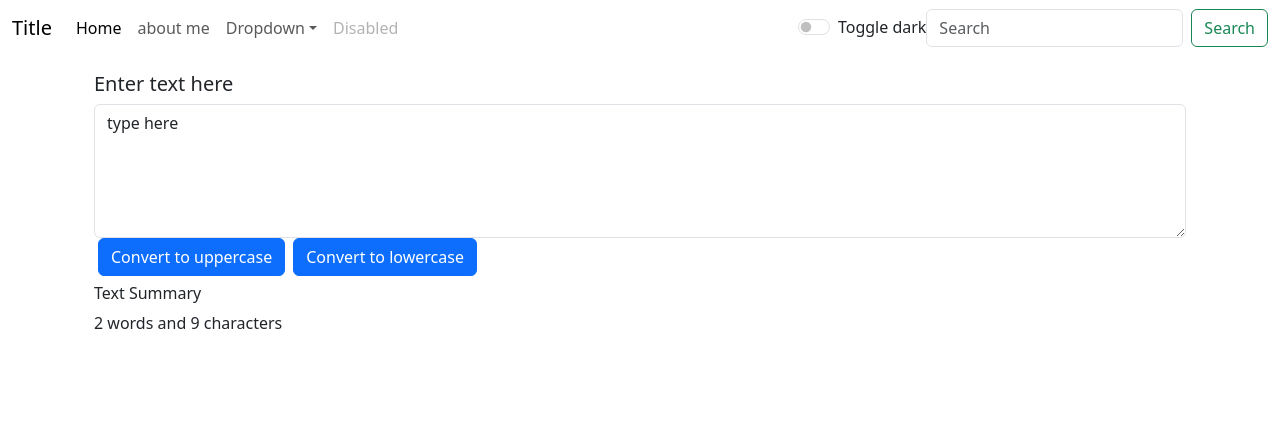
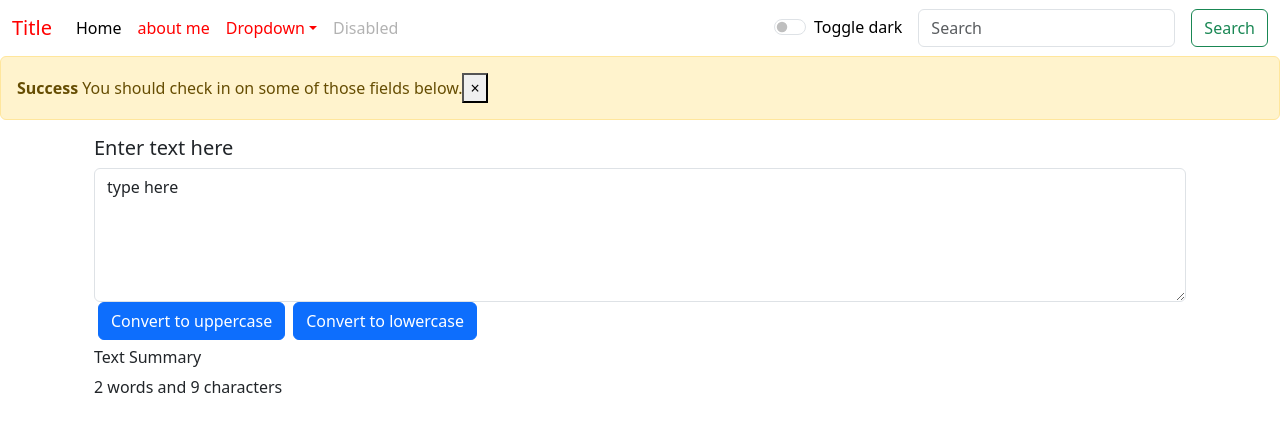
Before and after one commit to rutupawar/textWebApp, a React (Create React App) app: page / in a window 1280 px wide. Shown: the top 432 px of the page. Built offline with nearby package versions, Linux system fonts and the light colour scheme.

Commit message:
added nabar css, to hault

```diff
--- a/public/index.html
+++ b/public/index.html
@@ -43,7 +43,7 @@
       To create a production bundle, use `npm run build` or `yarn build`.
     -->
 
-    <script src="https://cdn.jsdelivr.net/npm/bootstrap@5.3.0-alpha1/dist/js/bootstrap.bundle.min.js" integrity="sha384-w76AqPfDkMBDXo30jS1Sgez6pr3x5MlQ1ZAGC+nuZB+EYdgRZgiwxhTBTkF7CXvN" crossorigin="anonymous"></script>
+    <!-- <script src="https://cdn.jsdelivr.net/npm/bootstrap@5.3.0-alpha1/dist/js/bootstrap.bundle.min.js" integrity="sha384-w76AqPfDkMBDXo30jS1Sgez6pr3x5MlQ1ZAGC+nuZB+EYdgRZgiwxhTBTkF7CXvN" crossorigin="anonymous"></script> -->
     <script>
       // ====================================================================================================
 
--- a/src/App.js
+++ b/src/App.js
@@ -7,23 +7,21 @@ import TextForms from './components/TextForms';
 function App() {
 
   const [mode, setMode] = useState({
-    color: 'white',
-    backgroundColor: 'black'
+    color: 'white'
   });
 
   const togglemode = ()=>{
-    console.log(12);
-    if(mode.color === 'black'){
+    if(mode.color === 'white'){
       setMode({
-        color: 'white',
-        backgroundColor: 'black'
+        color: 'black'
       });
+      document.body.style.backgroundColor = 'grey'
     }
     else{
       setMode({
-        color: 'black',
-        backgroundColor: 'white'
+        color: 'white'
       });
+      document.body.style.backgroundColor = 'white'
     }
   }
 
--- /dev/null
+++ b/src/Navbar.css
@@ -0,0 +1,17 @@
+.App {
+    text-align: center;
+  }
+
+  .white{
+    background-color: white;
+    color: black;
+  }
+
+  .black{
+    background-color: black;
+    color: white;
+  }
+
+  a:link {
+    color: red;
+  }
--- a/src/components/Navbar.js
+++ b/src/components/Navbar.js
@@ -1,13 +1,14 @@
 import React from 'react'
 import PropTypes from 'prop-types'
+import '../Navbar.css';
 
 
 export default function Navbar(props) {
   return (
-    <div>
+    <>
       <nav className={`navbar navbar-expand-lg navbar-${props.mode.color} bg-${props.mode.color}`}>
-      <div className="container-fluid">
-        <a className="navbar-brand" href="/">{props.Title}</a>
+      <div className={`container-fluid ${props.mode.color}`}>
+        <a className={`navbar-brand ${props.mode.color}`} href="/">{props.Title}</a>
         <button className="navbar-toggler" type="button" data-bs-toggle="collapse" data-bs-target="#navbarSupportedContent" aria-controls="navbarSupportedContent" aria-expanded="false" aria-label="Toggle navigation">
           <span className="navbar-toggler-icon"></span>
         </button>
@@ -34,18 +35,24 @@ export default function Navbar(props) {
               <a className="nav-link disabled" href="/">Disabled</a>
             </li>
           </ul>
-          <div className="form-check form-switch">
+          <div className={`form-check form-switch`}>
             <input className="form-check-input" onClick={props.togglemode} type="checkbox" id="flexSwitchCheckDefault"/>
             <label className="form-check-label" htmlFor="flexSwitchCheckDefault">Toggle dark</label>
           </div>
           <form className="d-flex" role="search">
-            <input className="form-control me-2" type="search" placeholder="Search" aria-label="Search"/>
+            <input className="form-control mx-3" type="search" placeholder="Search" aria-label="Search"/>
             <button className="btn btn-outline-success" type="submit">Search</button>
           </form>
         </div>
-    </div>
+      </div>
     </nav>
-    </div>
+      <div className="alert alert-warning alert-dismissible fade show" role="alert">
+        <strong>Success</strong> You should check in on some of those fields below.
+          <button type="button" className="close" data-dismiss="alert" aria-label="Close">
+            <span aria-hidden="true">&times;</span>
+          </button>
+      </div>
+    </>
   )
 }
 
```
